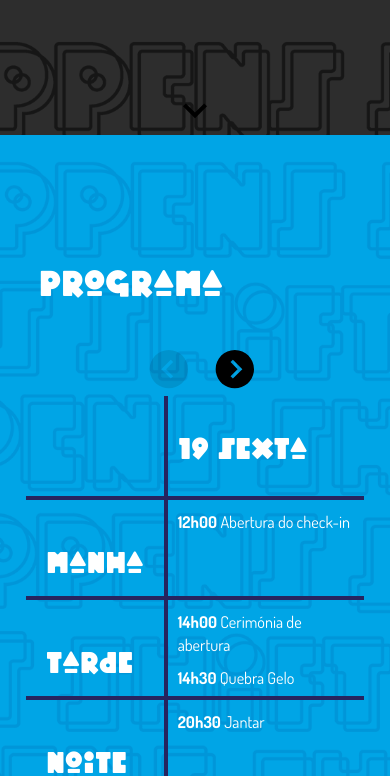
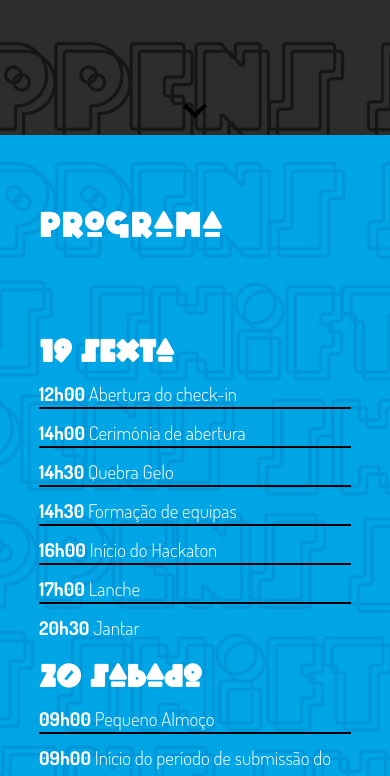
Before and after one commit to tomasfrancisco/shiftappens, a PHP site: page / in a window 390 px wide. Shown: the part 5724-6500 px from the top of the page. Run offline with PHP 8.4, Linux system fonts and the light colour scheme; some libraries are stand-ins or nearby versions.

Commit message:
schedule redefined, mobile version is now more reliable

```diff
--- a/assets/css/style.css
+++ b/assets/css/style.css
@@ -180,105 +180,59 @@ body, html {
         font-size: 1.5rem;
         color: white; }
       #schedule .schedule-container article .schedule-board-container {
-        width: 100%; }
-        #schedule .schedule-container article .schedule-board-container .schedule-board {
-          margin: 0 auto;
-          display: table; }
-          #schedule .schedule-container article .schedule-board-container .schedule-board .navigator {
+        width: 100%;
+        display: flex;
+        justify-content: center; }
+        #schedule .schedule-container article .schedule-board-container table thead tr {
+          font-family: "mopsterregular";
+          border-bottom: 4px solid black;
+          color: white; }
+          #schedule .schedule-container article .schedule-board-container table thead tr th {
             text-align: center; }
-            #schedule .schedule-container article .schedule-board-container .schedule-board .navigator button {
-              border: none;
-              background: none;
-              cursor: pointer;
-              display: none;
-              width: 40px;
-              height: 40px;
-              margin: 10px; }
-              #schedule .schedule-container article .schedule-board-container .schedule-board .navigator button:first-child {
-                opacity: 0.1; }
-              #schedule .schedule-container article .schedule-board-container .schedule-board .navigator button img {
-                width: 40px;
-                height: 40px;
-                cursor: pointer; }
-          #schedule .schedule-container article .schedule-board-container .schedule-board .day-period,
-          #schedule .schedule-container article .schedule-board-container .schedule-board .friday,
-          #schedule .schedule-container article .schedule-board-container .schedule-board .saturday,
-          #schedule .schedule-container article .schedule-board-container .schedule-board .sunday {
-            display: inline-block; }
-            #schedule .schedule-container article .schedule-board-container .schedule-board .day-period:not(.day-period),
-            #schedule .schedule-container article .schedule-board-container .schedule-board .friday:not(.day-period),
-            #schedule .schedule-container article .schedule-board-container .schedule-board .saturday:not(.day-period),
-            #schedule .schedule-container article .schedule-board-container .schedule-board .sunday:not(.day-period) {
-              width: 200px; }
-              #schedule .schedule-container article .schedule-board-container .schedule-board .day-period:not(.day-period) div:not(.day),
-              #schedule .schedule-container article .schedule-board-container .schedule-board .friday:not(.day-period) div:not(.day),
-              #schedule .schedule-container article .schedule-board-container .schedule-board .saturday:not(.day-period) div:not(.day),
-              #schedule .schedule-container article .schedule-board-container .schedule-board .sunday:not(.day-period) div:not(.day) {
-                border-left: 4px solid #26245f;
-                border-top: 4px solid #26245f; }
-              #schedule .schedule-container article .schedule-board-container .schedule-board .day-period:not(.day-period) .day,
-              #schedule .schedule-container article .schedule-board-container .schedule-board .friday:not(.day-period) .day,
-              #schedule .schedule-container article .schedule-board-container .schedule-board .saturday:not(.day-period) .day,
-              #schedule .schedule-container article .schedule-board-container .schedule-board .sunday:not(.day-period) .day {
-                border-left: 4px solid #26245f;
-                display: table-cell;
-                vertical-align: middle;
-                font-family: "mopsterregular"; }
-            #schedule .schedule-container article .schedule-board-container .schedule-board .day-period div,
-            #schedule .schedule-container article .schedule-board-container .schedule-board .friday div,
-            #schedule .schedule-container article .schedule-board-container .schedule-board .saturday div,
-            #schedule .schedule-container article .schedule-board-container .schedule-board .sunday div {
-              height: 100px;
-              overflow: hidden;
-              padding: 10px; }
-              #schedule .schedule-container article .schedule-board-container .schedule-board .day-period div h2,
-              #schedule .schedule-container article .schedule-board-container .schedule-board .friday div h2,
-              #schedule .schedule-container article .schedule-board-container .schedule-board .saturday div h2,
-              #schedule .schedule-container article .schedule-board-container .schedule-board .sunday div h2 {
-                color: white; }
-              #schedule .schedule-container article .schedule-board-container .schedule-board .day-period div p,
-              #schedule .schedule-container article .schedule-board-container .schedule-board .friday div p,
-              #schedule .schedule-container article .schedule-board-container .schedule-board .saturday div p,
-              #schedule .schedule-container article .schedule-board-container .schedule-board .sunday div p {
-                color: white;
-                font-size: 0.6em; }
-              #schedule .schedule-container article .schedule-board-container .schedule-board .day-period div:not(.day):not(.center-rotation),
-              #schedule .schedule-container article .schedule-board-container .schedule-board .friday div:not(.day):not(.center-rotation),
-              #schedule .schedule-container article .schedule-board-container .schedule-board .saturday div:not(.day):not(.center-rotation),
-              #schedule .schedule-container article .schedule-board-container .schedule-board .sunday div:not(.day):not(.center-rotation) {
-                border-top: 4px solid #26245f; }
-              #schedule .schedule-container article .schedule-board-container .schedule-board .day-period div .center-rotation,
-              #schedule .schedule-container article .schedule-board-container .schedule-board .friday div .center-rotation,
-              #schedule .schedule-container article .schedule-board-container .schedule-board .saturday div .center-rotation,
-              #schedule .schedule-container article .schedule-board-container .schedule-board .sunday div .center-rotation {
-                display: table-cell;
-                vertical-align: middle;
-                font-family: "mopsterregular"; }
-                #schedule .schedule-container article .schedule-board-container .schedule-board .day-period div .center-rotation h4,
-                #schedule .schedule-container article .schedule-board-container .schedule-board .friday div .center-rotation h4,
-                #schedule .schedule-container article .schedule-board-container .schedule-board .saturday div .center-rotation h4,
-                #schedule .schedule-container article .schedule-board-container .schedule-board .sunday div .center-rotation h4 {
-                  transform: rotate(270deg); }
+            #schedule .schedule-container article .schedule-board-container table thead tr th:not(:last-child) {
+              border-right: 4px solid black; }
+        #schedule .schedule-container article .schedule-board-container table tbody {
+          color: white; }
+          #schedule .schedule-container article .schedule-board-container table tbody tr:not(:last-child) {
+            border-bottom: 4px solid black; }
+          #schedule .schedule-container article .schedule-board-container table tbody tr th {
+            max-width: 300px;
+            padding: 10px; }
+            #schedule .schedule-container article .schedule-board-container table tbody tr th:first-child {
+              font-family: "mopsterregular";
+              vertical-align: middle;
+              transform: rotate(270deg); }
+            #schedule .schedule-container article .schedule-board-container table tbody tr th:not(:first-child) {
+              font-weight: 300;
+              font-size: 0.7em; }
+            #schedule .schedule-container article .schedule-board-container table tbody tr th:not(:last-child) {
+              border-right: 4px solid black; }
+        #schedule .schedule-container article .schedule-board-container .mobile-schedule {
+          display: none;
+          margin: 10%;
+          color: white; }
+          #schedule .schedule-container article .schedule-board-container .mobile-schedule .day header {
+            margin: 0; }
+            #schedule .schedule-container article .schedule-board-container .mobile-schedule .day header h2 {
+              font-family: "mopsterregular";
+              font-weight: 700;
+              font-size: 1.5rem; }
+          #schedule .schedule-container article .schedule-board-container .mobile-schedule .day .day-program {
+            list-style: none; }
+            #schedule .schedule-container article .schedule-board-container .mobile-schedule .day .day-program p {
+              font-weight: 300;
+              font-size: 0.7em; }
+              #schedule .schedule-container article .schedule-board-container .mobile-schedule .day .day-program p:not(:last-child) {
+                border-bottom: 2px solid black; }
       #schedule .schedule-container article .scroll-btn {
         display: block;
         text-align: center;
         margin-top: 8vh; }
-@media(max-width: 890px) {
-  #schedule .schedule-container article .schedule-board-container .schedule-board .navigator button {
-    display: inline-block; }
-  #schedule .schedule-container article .schedule-board-container .schedule-board .friday {
-    display: inline-block; }
-  #schedule .schedule-container article .schedule-board-container .schedule-board .saturday {
-    display: inline-block; }
-  #schedule .schedule-container article .schedule-board-container .schedule-board .sunday {
-    display: none; } }
-@media(max-width: 660px) {
-  #schedule .schedule-container article .schedule-board-container .schedule-board .friday {
-    display: inline-block; }
-  #schedule .schedule-container article .schedule-board-container .schedule-board .saturday {
+@media(max-width: 800px) {
+  #schedule .schedule-container article .schedule-board-container table {
     display: none; }
-  #schedule .schedule-container article .schedule-board-container .schedule-board .sunday {
-    display: none; } }
+  #schedule .schedule-container article .schedule-board-container .mobile-schedule {
+    display: block; } }
 #awards {
   background: url(../img/optimized/awards-background.png) no-repeat center center fixed;
   background-size: cover;
--- a/index.html
+++ b/index.html
@@ -181,75 +181,104 @@
                         <h1>Programa</h1>
                     </header>
                     <div class="schedule-board-container">
-                        <div class="schedule-board">
-                            <div class="navigator">
-                                <button id="schedule-prev" disabled="true"><img src="assets/svg/prev-btn.svg"></button>
-                                <button id="schedule-next"><img src="assets/svg/next-btn.svg"></button>
-                            </div>
-                            <div class="day-period">
-                                <div class="day">
-                                    <h2></h2>
-                                </div>
-                                <div class="morning">
-                                    <div class="center-rotation">
-                                        <h2>Manha</h2>
-                                    </div>
-                                </div>
-                                <div class="afternoon">
-                                    <div class="center-rotation">
-                                        <h2>Tarde</h2>
-                                    </div>
-                                </div>
-                                <div class="night">
-                                    <div class="center-rotation">
-                                        <h2>Noite</h2>
-                                    </div>
-                                </div>
-                            </div>
-                            <div id="schedule-friday" class="friday">
-                                <div class="day">
-                                    <h2>19 Sexta</h2>
-                                </div>
-                                <div class="morning">
+                        <table>
+                            <thead>
+                                <tr>
+                                    <th></th>
+                                    <th>19 SEXTA</th>
+                                    <th>20 SABADO</th>
+                                    <th>21 DOMINGO</th>
+                                </tr>
+                            </thead>
+                            <tbody>
+                                <tr>
+                                    <th>MANHA</th>
+                                    <th>
+                                        <p><b>12h00</b> Abertura do check-in</p>
+                                    </th>
+                                    <th>
+                                        <p><b>09h00</b> Pequeno Almoço</p>
+                                        <p><b>09h00</b> Início do período de submissão do primeiro vídeo</p>
+                                    </th>
+                                    <th>
+                                        <p><b>09h00</b> Pequeno Almoço</p>
+                                        <p><b>09h00</b> Início do período de submissão do segundo vídeo</p>
+                                    </th>
+                                </tr>
+                                <tr>
+                                    <th>TARDE</th>
+                                    <th>
+                                        <p><b>14h00</b> Cerimónia de abertura</p>
+                                        <p><b>14h30</b> Quebra Gelo</p>
+                                        <p><b>14h30</b> Formação de equipas</p>
+                                        <p><b>16h00</b> Início do Hackaton</p>
+                                        <p><b>17h00</b> Lanche</p>
+                                    </th>
+                                    <th>
+                                        <p><b>13h00</b> Almoço</p>
+                                        <p><b>14h00</b> Fecho do período de submissão do primeiro vídeo</p>
+                                        <p><b>17h00</b> Lanche</p>
+                                    </th>
+                                    <th>
+                                        <p><b>13h00</b> Almoço</p>
+                                        <p><b>14h00</b> Fecho do período de submissão do segundo vídeo</p>
+                                        <p><b>14h00</b> Análise dos vídeos por parte do júri e esclarecimento de dúvidas junto dos participantes</p>
+                                        <p><b>16h00</b> Fim do Hackaton</p>
+                                        <p><b>16h00</b> Início das apresentações</p>
+                                        <p><b>18h00</b> Período de reflexão</p>
+                                        <p><b>18h00</b> Lanche</p>
+                                    </th>
+                                </tr>
+                                <tr>
+                                    <th>NOITE</th>
+                                    <th>
+                                        <p><b>20h30</b> Jantar</p>
+                                    </th>
+                                    <th>
+                                        <p><b>20h30</b> Jantar</p>
+                                    </th>
+                                    <th>
+                                        <p><b>19h30</b> Entrega de prémios</p>
+                                        <p><b>20h00</b> Sessão de encerramento</p>
+                                    </th>
+                                </tr>
+                            </tbody>
+                        </table>
+                        <div class="mobile-schedule">
+                            <div class="day">
+                                <header>
+                                    <h2>19 SEXTA</h2>
+                                </header>
+                                <div class="day-program">
                                     <p><b>12h00</b> Abertura do check-in</p>
-                                </div>
-                                <div class="afternoon">
                                     <p><b>14h00</b> Cerimónia de abertura</p>
                                     <p><b>14h30</b> Quebra Gelo</p>
                                     <p><b>14h30</b> Formação de equipas</p>
                                     <p><b>16h00</b> Início do Hackaton</p>
                                     <p><b>17h00</b> Lanche</p>
-                                </div>
-                                <div class="night">
                                     <p><b>20h30</b> Jantar</p>
                                 </div>
                             </div>
-                            <div id="schedule-saturday" class="saturday">
-                                <div class="day">
-                                    <h2>20 Sabado</h2>
-                                </div>
-                                <div class="morning">
+                            <div class="day">
+                                <header>
+                                    <h2>20 SABADO</h2>
+                                </header>
+                                <div class="day-program">
                                     <p><b>09h00</b> Pequeno Almoço</p>
                                     <p><b>09h00</b> Início do período de submissão do primeiro vídeo</p>
-                                </div>
-                                <div class="afternoon">
                                     <p><b>13h00</b> Almoço</p>
                                     <p><b>14h00</b> Fecho do período de submissão do primeiro vídeo</p>
                                     <p><b>17h00</b> Lanche</p>
-                                </div>
-                                <div class="night">
                                     <p><b>20h30</b> Jantar</p>
                                 </div>
                             </div>
-                            <div id="schedule-sunday" class="sunday">
-                                <div class="day">
-                                    <h2>21 Domingo</h2>
-                                </div>
-                                <div class="morning">
+                            <div class="day">
+                                <header>
+                                    <h2>21 DOMINGO</h2>
+                                </header>
+                                <div class="day-program">
                                     <p><b>09h00</b> Pequeno Almoço</p>
                                     <p><b>09h00</b> Início do período de submissão do segundo vídeo</p>
-                                </div>
-                                <div class="afternoon">
                                     <p><b>13h00</b> Almoço</p>
                                     <p><b>14h00</b> Fecho do período de submissão do segundo vídeo</p>
                                     <p><b>14h00</b> Análise dos vídeos por parte do júri e esclarecimento de dúvidas junto dos participantes</p>
@@ -257,8 +286,6 @@
                                     <p><b>16h00</b> Início das apresentações</p>
                                     <p><b>18h00</b> Período de reflexão</p>
                                     <p><b>18h00</b> Lanche</p>
-                                </div>
-                                <div class="night">
                                     <p><b>19h30</b> Entrega de prémios</p>
                                     <p><b>20h00</b> Sessão de encerramento</p>
                                 </div>
```
Also changed, not shown: assets/sass/core.sass (+50 -72 lines).
